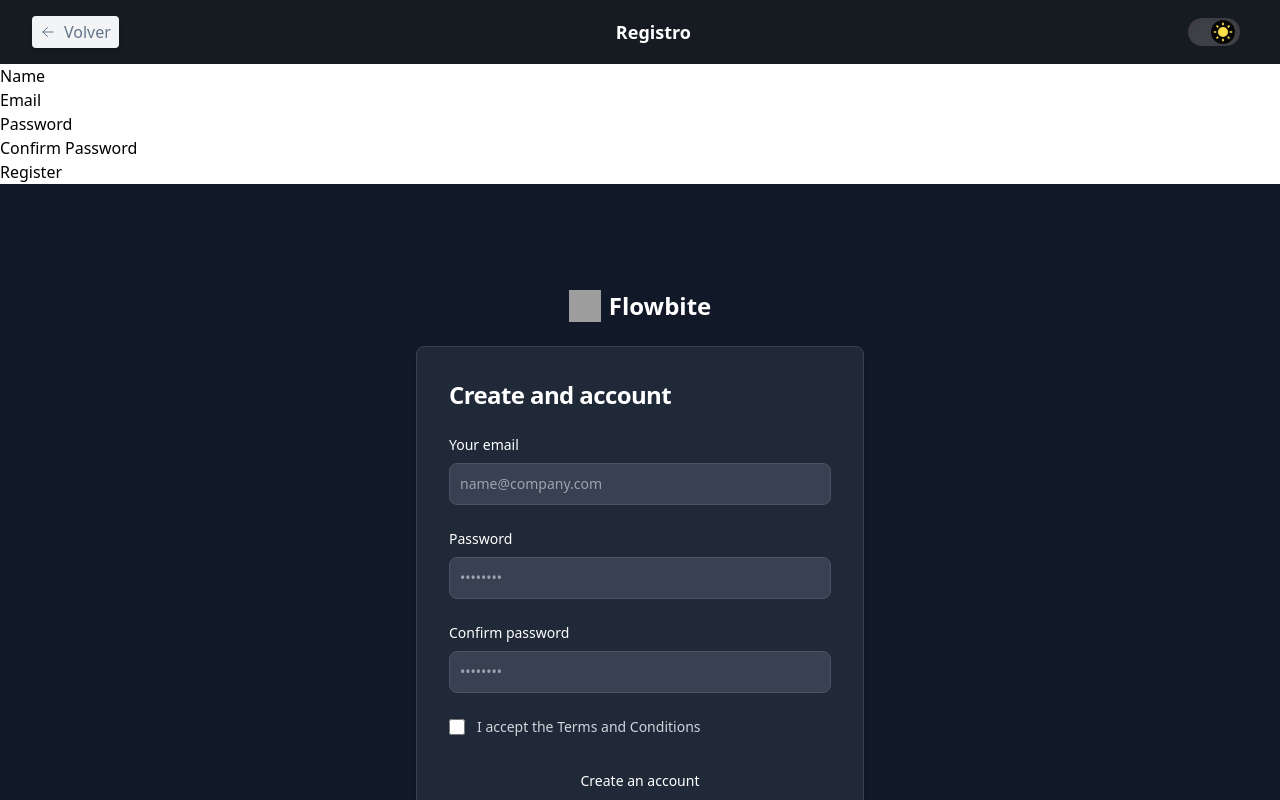
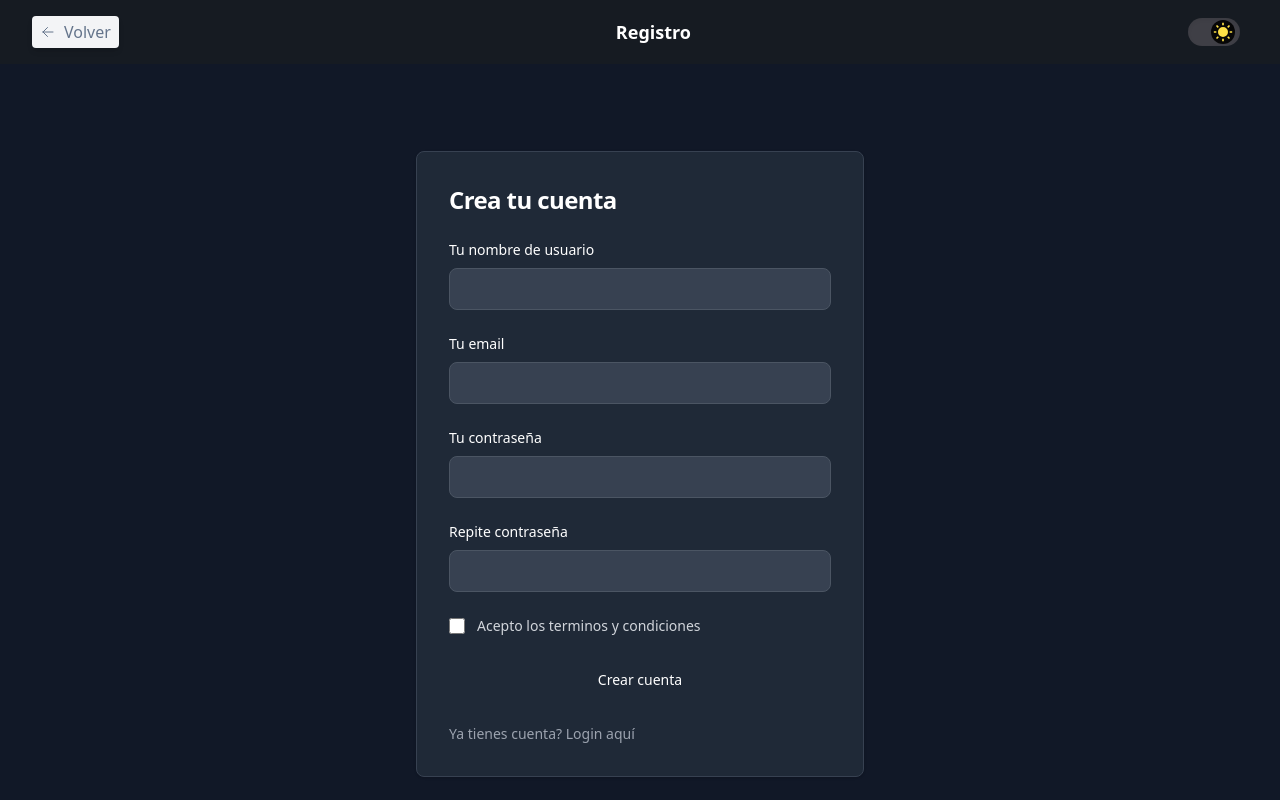
Before and after one commit to mostabdel07/learn-code-path, a Next.js app in the folder client/: page /register in a window 1280 px wide. Shown: the top 800 px of the page. Built offline with nearby package versions, Linux system fonts and the light colour scheme; grey boxes are pictures that could not be loaded.

Commit message:
register form validations

```diff
--- a/client/src/components/forms/RegisterForm.tsx
+++ b/client/src/components/forms/RegisterForm.tsx
@@ -4,6 +4,7 @@ import * as yup from "yup";
 import { yupResolver } from "@hookform/resolvers/yup";
 import axios from "axios";
 import Link from "next/link";
+import router from "next/router";
 
 function RegisterForm() {
   type FormValues = {
@@ -11,25 +12,33 @@ function RegisterForm() {
     email: string;
     password: string;
     confirmPassword: string;
+    acceptedTerms: boolean;
   };
 
   const schema = yup.object().shape({
-    username: yup.string().required("Name is required"),
-    email: yup.string().email("Invalid email").required("Email is required"),
+    username: yup.string().required("El nombre es obligatorio"),
+    email: yup
+      .string()
+      .email("Correo electrónico inválido")
+      .required("El correo electrónico es obligatorio"),
     password: yup
       .string()
-      .required("Password is required")
-      .min(6, "Password must be at least 6 characters"),
+      .required("La contraseña es obligatoria")
+      .min(6, "La contraseña debe tener al menos 6 caracteres"),
     confirmPassword: yup
       .string()
-      .required("Confirm Password is required")
-      .oneOf([yup.ref("password")], "Passwords must match"),
+      .required("Confirmar contraseña es obligatorio")
+      .oneOf([yup.ref("password")], "Las contraseñas deben coincidir"),
+    acceptedTerms: yup
+      .boolean()
+      .oneOf([true], "Debes aceptar los términos y condiciones"),
   });
 
   const {
     register,
     handleSubmit,
     formState: { errors, isValid },
+    reset,
   } = useForm<FormValues>({
     resolver: yupResolver(schema),
     mode: "onChange",
@@ -44,7 +53,8 @@ function RegisterForm() {
         formData
       );
       console.log(response.data);
-      //reset(); // Limpiar los campos del formulario después de una respuesta exitosa
+      reset();
+      router.push("/login");
     } catch (error) {
       console.error(error);
     }
@@ -52,100 +62,83 @@ function RegisterForm() {
 
   return (
     <>
-      <form onSubmit={handleSubmit(onSubmit)}>
-        <div>
-          <label>Name</label>
-          <input {...register("username")} />
-          {errors.username && <span>{errors.username.message}</span>}
-        </div>
-        <div>
-          <label>Email</label>
-          <input {...register("email")} />
-          {errors.email && <span>{errors.email.message}</span>}
-        </div>
-        <div>
-          <label>Password</label>
-          <input type="password" {...register("password")} />
-          {errors.password && <span>{errors.password.message}</span>}
-        </div>
-        <div>
-          <label>Confirm Password</label>
-          <input type="password" {...register("confirmPassword")} />
-          {errors.confirmPassword && (
-            <span>{errors.confirmPassword.message}</span>
-          )}
-        </div>
-        <button type="submit" disabled={!isValid}>
-          Register
-        </button>
-      </form>
-
       <section className="bg-gray-50 dark:bg-gray-900">
         <div className="flex flex-col items-center justify-center px-6 py-8 mx-auto md:h-screen lg:py-0">
-          <a
-            href="#"
-            className="flex items-center mb-6 text-2xl font-semibold text-gray-900 dark:text-white"
-          >
-            <img
-              className="w-8 h-8 mr-2"
-              src="https://flowbite.s3.amazonaws.com/blocks/marketing-ui/logo.svg"
-              alt="logo"
-            />
-            Flowbite
-          </a>
           <div className="w-full bg-white rounded-lg shadow dark:border md:mt-0 sm:max-w-md xl:p-0 dark:bg-gray-800 dark:border-gray-700">
             <div className="p-6 space-y-4 md:space-y-6 sm:p-8">
               <h1 className="text-xl font-bold leading-tight tracking-tight text-gray-900 md:text-2xl dark:text-white">
-                Create and account
+                Crea tu cuenta
               </h1>
-              <form className="space-y-4 md:space-y-6" action="#">
+              <form
+                className="space-y-4 md:space-y-6"
+                action="#"
+                onSubmit={handleSubmit(onSubmit)}
+              >
                 <div>
-                  <label
-                    htmlFor="email"
-                    className="block mb-2 text-sm font-medium text-gray-900 dark:text-white"
-                  >
-                    Your email
+                  <label className="block mb-2 text-sm font-medium text-gray-900 dark:text-white">
+                    Tu nombre de usuario
+                  </label>
+                  <input
+                    type="text"
+                    id="username"
+                    className="bg-gray-50 border border-gray-300 text-gray-900 sm:text-sm rounded-lg focus:ring-primary-600 focus:border-primary-600 block w-full p-2.5 dark:bg-gray-700 dark:border-gray-600 dark:placeholder-gray-400 dark:text-white dark:focus:ring-blue-500 dark:focus:border-blue-500"
+                    required
+                    {...register("username")}
+                  />
+                  {errors.username && (
+                    <span className="text-red-600">
+                      {errors.username.message}
+                    </span>
+                  )}
+                </div>
+                <div>
+                  <label className="block mb-2 text-sm font-medium text-gray-900 dark:text-white">
+                    Tu email
                   </label>
                   <input
                     type="email"
-                    name="email"
                     id="email"
                     className="bg-gray-50 border border-gray-300 text-gray-900 sm:text-sm rounded-lg focus:ring-primary-600 focus:border-primary-600 block w-full p-2.5 dark:bg-gray-700 dark:border-gray-600 dark:placeholder-gray-400 dark:text-white dark:focus:ring-blue-500 dark:focus:border-blue-500"
-                    placeholder="name@company.com"
                     required
+                    {...register("email")}
                   />
+                  {errors.email && (
+                    <span className="text-red-600">{errors.email.message}</span>
+                  )}
                 </div>
                 <div>
-                  <label
-                    htmlFor="password"
-                    className="block mb-2 text-sm font-medium text-gray-900 dark:text-white"
-                  >
-                    Password
+                  <label className="block mb-2 text-sm font-medium text-gray-900 dark:text-white">
+                    Tu contraseña
                   </label>
                   <input
                     type="password"
-                    name="password"
                     id="password"
-                    placeholder="••••••••"
                     className="bg-gray-50 border border-gray-300 text-gray-900 sm:text-sm rounded-lg focus:ring-primary-600 focus:border-primary-600 block w-full p-2.5 dark:bg-gray-700 dark:border-gray-600 dark:placeholder-gray-400 dark:text-white dark:focus:ring-blue-500 dark:focus:border-blue-500"
                     required
+                    {...register("password")}
                   />
+                  {errors.password && (
+                    <span className="text-red-600">
+                      {errors.password.message}
+                    </span>
+                  )}
                 </div>
                 <div>
-                  <label
-                    htmlFor="confirm-password"
-                    className="block mb-2 text-sm font-medium text-gray-900 dark:text-white"
-                  >
-                    Confirm password
+                  <label className="block mb-2 text-sm font-medium text-gray-900 dark:text-white">
+                    Repite contraseña
                   </label>
                   <input
-                    type="confirm-password"
-                    name="confirm-password"
+                    type="password"
                     id="confirm-password"
-                    placeholder="••••••••"
                     className="bg-gray-50 border border-gray-300 text-gray-900 sm:text-sm rounded-lg focus:ring-primary-600 focus:border-primary-600 block w-full p-2.5 dark:bg-gray-700 dark:border-gray-600 dark:placeholder-gray-400 dark:text-white dark:focus:ring-blue-500 dark:focus:border-blue-500"
                     required
+                    {...register("confirmPassword")}
                   />
+                  {errors.confirmPassword && (
+                    <span className="text-red-600">
+                      {errors.confirmPassword.message}
+                    </span>
+                  )}
                 </div>
                 <div className="flex items-start">
                   <div className="flex items-center h-5">
@@ -155,6 +148,7 @@ function RegisterForm() {
                       type="checkbox"
                       className="w-4 h-4 border border-gray-300 rounded bg-gray-50 focus:ring-3 focus:ring-primary-300 dark:bg-gray-700 dark:border-gray-600 dark:focus:ring-primary-600 dark:ring-offset-gray-800"
                       required
+                      {...register("acceptedTerms")}
                     />
                   </div>
                   <div className="ml-3 text-sm">
@@ -162,30 +156,35 @@ function RegisterForm() {
                       htmlFor="terms"
                       className="font-light text-gray-500 dark:text-gray-300"
                     >
-                      I accept the{" "}
+                      Acepto los{" "}
                       <a
                         className="font-medium text-primary-600 hover:underline dark:text-primary-500"
                         href="#"
                       >
-                        Terms and Conditions
+                        terminos y condiciones
                       </a>
                     </label>
                   </div>
                 </div>
+                {errors.acceptedTerms && (
+                  <span className="text-red-600">
+                    {errors.acceptedTerms.message}
+                  </span>
+                )}
                 <button
                   type="submit"
+                  disabled={!isValid}
                   className="w-full text-white bg-primary-600 hover:bg-primary-700 focus:ring-4 focus:outline-none focus:ring-primary-300 font-medium rounded-lg text-sm px-5 py-2.5 text-center dark:bg-primary-600 dark:hover:bg-primary-700 dark:focus:ring-primary-800"
                 >
-                  Create an account
+                  Crear cuenta
                 </button>
                 <p className="text-sm font-light text-gray-500 dark:text-gray-400">
-                  Already have an account?{" "}
-                  <a
-                    href="#"
-                    className="font-medium text-primary-600 hover:underline dark:text-primary-500"
-                  >
-                    Login here
-                  </a>
+                  Ya tienes cuenta?{" "}
+                  <Link href="/login">
+                    <span className="font-medium text-primary-600 hover:underline dark:text-primary-500">
+                      Login aquí
+                    </span>
+                  </Link>
                 </p>
               </form>
             </div>
```
